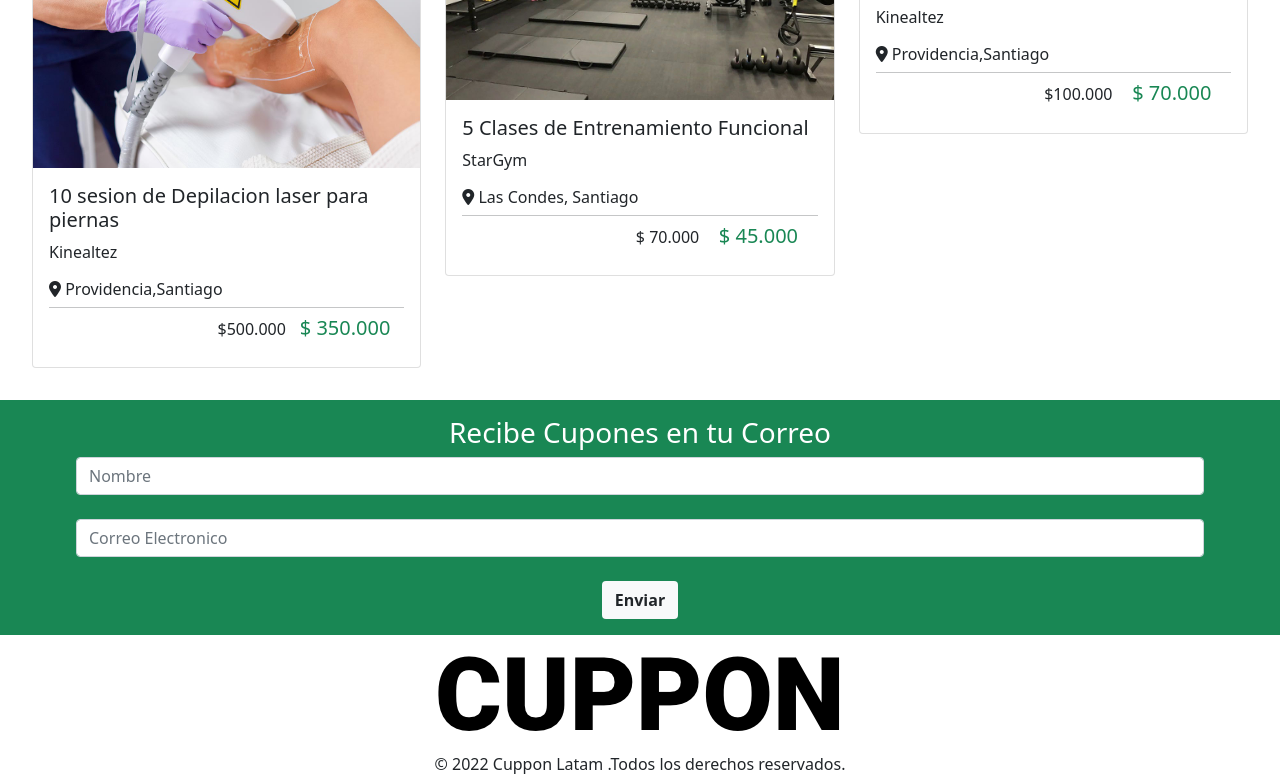
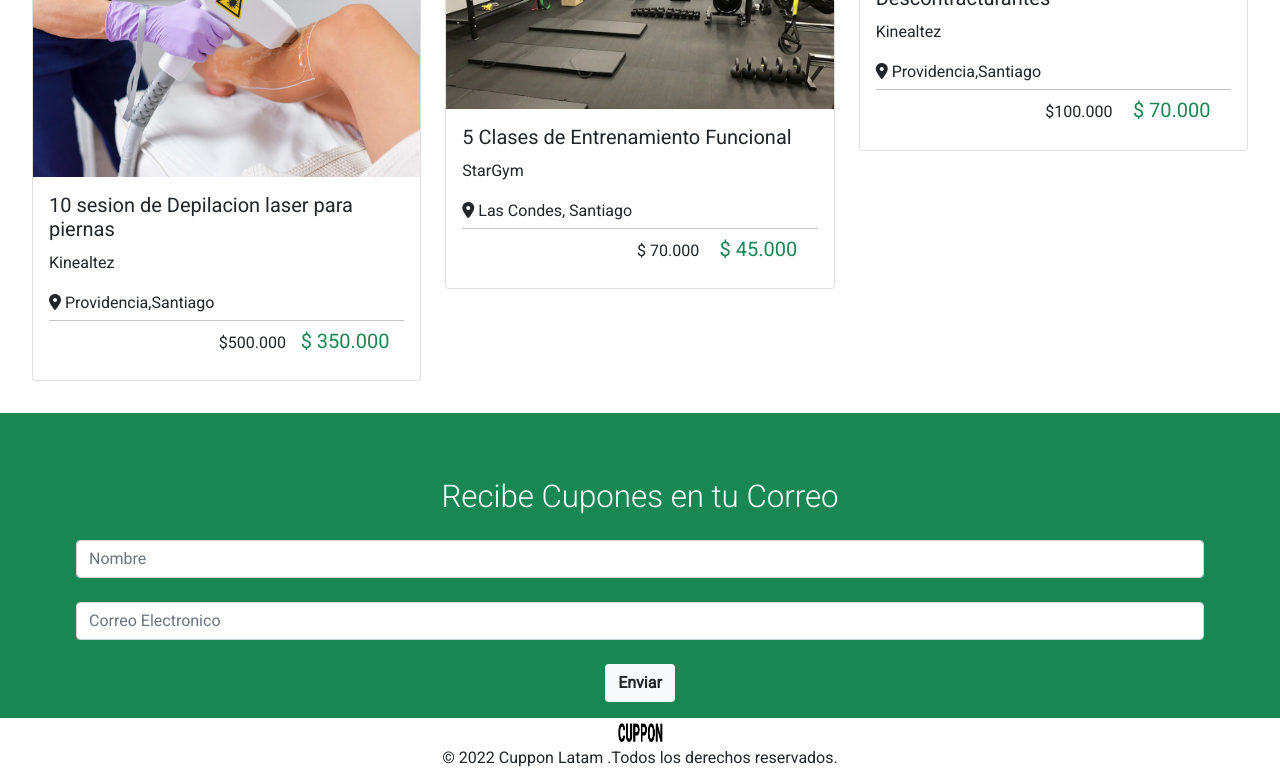
Before and after one commit to fsufan/Desafio4, a plain HTML site: page index.html in a window 1280 px wide. Shown: the part 615-1398 px from the top of the page. Drawn offline with nearby package versions, Linux system fonts and the light colour scheme; the site is published under a folder, as on GitHub Pages, so addresses that start at the root find nothing.

Commit message:
Correccion de imgs Footer

```diff
--- a/css/style.css
+++ b/css/style.css
@@ -34,7 +34,7 @@ h5 {font-size: 1.25rem;}
 
 small, .text_small {font-size: 0.8rem;}
 
-.footer img{
+.logo{
   width: 45px;
   height: 30px;
 }
--- a/index.html
+++ b/index.html
@@ -7,7 +7,7 @@
     <link href="https://cdn.jsdelivr.net/npm/bootstrap@5.1.3/dist/css/bootstrap.min.css" rel="stylesheet" integrity="sha384-1BmE4kWBq78iYhFldvKuhfTAU6auU8tT94WrHftjDbrCEXSU1oBoqyl2QvZ6jIW3" crossorigin="anonymous">
     <script src="https://cdn.jsdelivr.net/npm/bootstrap@5.1.3/dist/js/bootstrap.bundle.min.js" integrity="sha384-ka7Sk0Gln4gmtz2MlQnikT1wXgYsOg+OMhuP+IlRH9sENBO0LRn5q+8nbTov4+1p" crossorigin="anonymous"></script>
     <script src="https://kit.fontawesome.com/1732b9a242.js" crossorigin="anonymous"></script>
-    <link rel="stylesheet" href="/css/style.css">
+    <link rel="stylesheet" href="css/style.css">
     <title>Cuppon - Desafio 4</title>
 </head>
 <!-- Incio del Body-->
```
